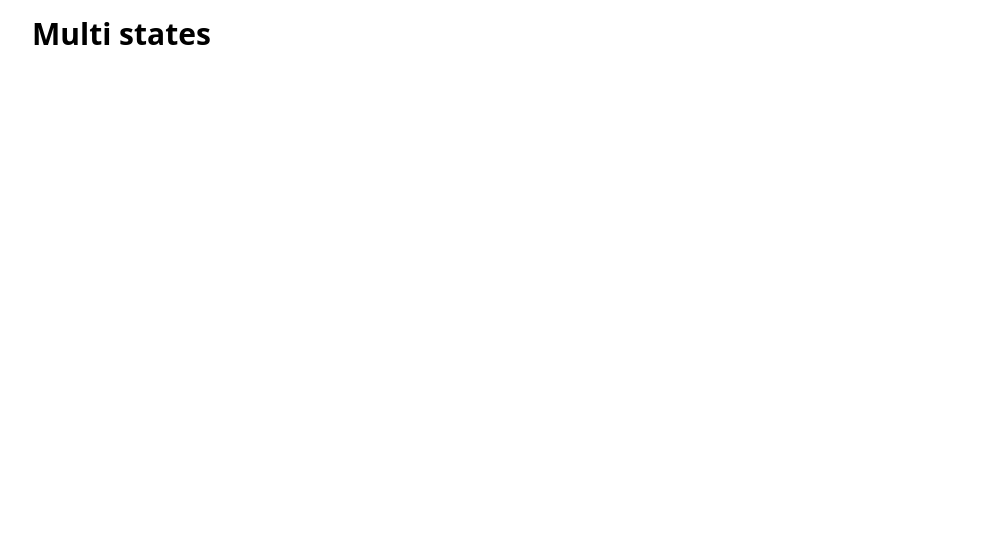
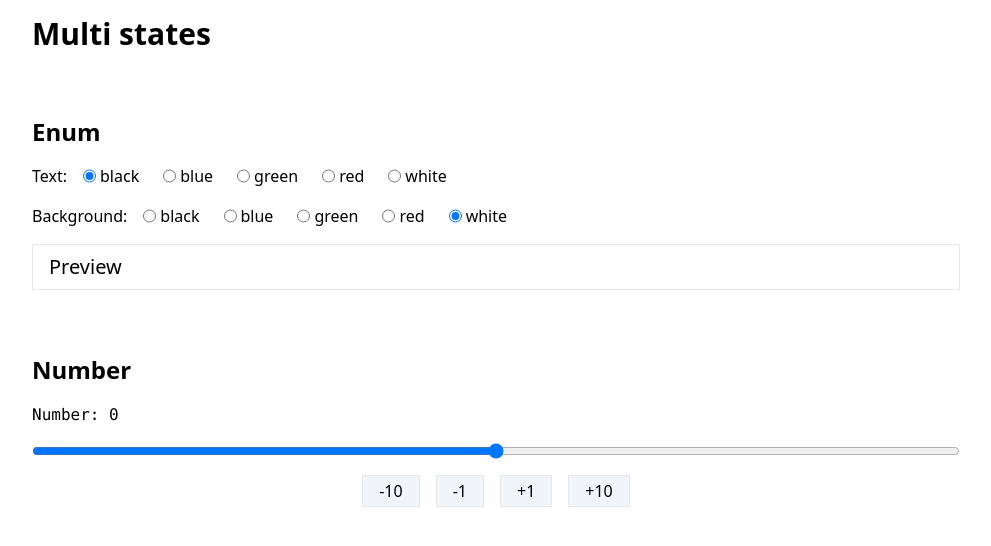
Before and after one commit to ginpei/history-system, a Next.js app: page /multiStates in a window 1280 px wide. Shown: the top 546 px of the page, without its empty margins (144-1135 px from the left). Built offline with nearby package versions, Linux system fonts and the light colour scheme.

Commit message:
feat: 🎸 multi staes demos

```diff
--- a/src/pages/multiStates/MultiStatesPage.tsx
+++ b/src/pages/multiStates/MultiStatesPage.tsx
@@ -1,7 +1,8 @@
 import Head from "next/head";
 import { Container } from "../../lib/layout/Container";
-import { VStack } from "../../lib/layout/VStack";
 import { H1 } from "../../lib/style/H1";
+import { EnumSection } from "./enum/EnumSection";
+import { NumberSection } from "./number/NumberSection";
 
 export function MultiStatesPage(): JSX.Element {
   return (
@@ -11,9 +12,11 @@ export function MultiStatesPage(): JSX.Element {
         <link rel="icon" href="/icon-512.png" />
       </Head>
       <Container>
-        <VStack>
+        <div className="flex flex-col gap-16">
           <H1>Multi states</H1>
-        </VStack>
+          <EnumSection />
+          <NumberSection />
+        </div>
       </Container>
     </div>
   );
--- /dev/null
+++ b/src/pages/multiStates/enum/EnumSection.tsx
@@ -0,0 +1,73 @@
+import { ChangeEventHandler, useState } from "react";
+import { VStack } from "../../../lib/layout/VStack";
+import { H2 } from "../../../lib/style/H2";
+
+type Option = (typeof options)[number];
+
+const options = ["black", "blue", "green", "red", "white"] as const;
+
+export function EnumSection(): JSX.Element {
+  const [backgroundColor, setBackgroundColor] = useState<Option>("white");
+  const [color, setColor] = useState<Option>("black");
+
+  return (
+    <VStack>
+      <H2>Enum</H2>
+      <ColorSelect
+        color={color}
+        label="Text"
+        name="fgColor"
+        onChange={setColor}
+      />
+      <ColorSelect
+        color={backgroundColor}
+        label="Background"
+        name="bgColor"
+        onChange={setBackgroundColor}
+      />
+      <div
+        className="border py-2 px-4 text-xl"
+        style={{ backgroundColor, color }}
+      >
+        Preview
+      </div>
+    </VStack>
+  );
+}
+
+interface ColorSelectProps {
+  color: Option;
+  label: string;
+  name: string;
+  onChange: (color: Option) => void;
+}
+
+function ColorSelect({
+  color,
+  label,
+  name,
+  onChange,
+}: ColorSelectProps): JSX.Element {
+  const onColorChange: ChangeEventHandler<HTMLInputElement> = (event) => {
+    const value = event.currentTarget.value as Option;
+    onChange(value);
+  };
+
+  return (
+    <div className="flex flex-wrap gap-2">
+      <span className="xw-24 text-right">{label}:</span>
+      {options.map((option) => (
+        <label className="inline-flex px-2 gap-1" key={option}>
+          <input
+            checked={option === color}
+            name={name}
+            onChange={onColorChange}
+            type="radio"
+            value={option}
+          />
+          <span>{option}</span>
+        </label>
+      ))}
+    </div>
+  );
+}
--- /dev/null
+++ b/src/pages/multiStates/number/NumberSection.tsx
@@ -0,0 +1,36 @@
+import { ChangeEventHandler, useState } from "react";
+import { VStack } from "../../../lib/layout/VStack";
+import { H2 } from "../../../lib/style/H2";
+import { Button } from "../../../lib/style/Button";
+
+export function NumberSection(): JSX.Element {
+  const [number, setNumber] = useState(0);
+
+  const onRangeChange: ChangeEventHandler<HTMLInputElement> = (event) => {
+    const value = Number(event.currentTarget.value);
+    setNumber(value);
+  };
+
+  return (
+    <VStack>
+      <H2>Number</H2>
+      <p>
+        <code>Number: {number}</code>
+      </p>
+      <input
+        max="100"
+        min="-100"
+        onChange={onRangeChange}
+        step="1"
+        type="range"
+        value={number}
+      />
+      <div className="flex mx-auto max-w-screen-sm gap-4 [&>*]:flex-grow">
+        <Button onClick={() => setNumber(number - 10)}>-10</Button>
+        <Button onClick={() => setNumber(number - 1)}>-1</Button>
+        <Button onClick={() => setNumber(number + 1)}>+1</Button>
+        <Button onClick={() => setNumber(number + 10)}>+10</Button>
+      </div>
+    </VStack>
+  );
+}
```
